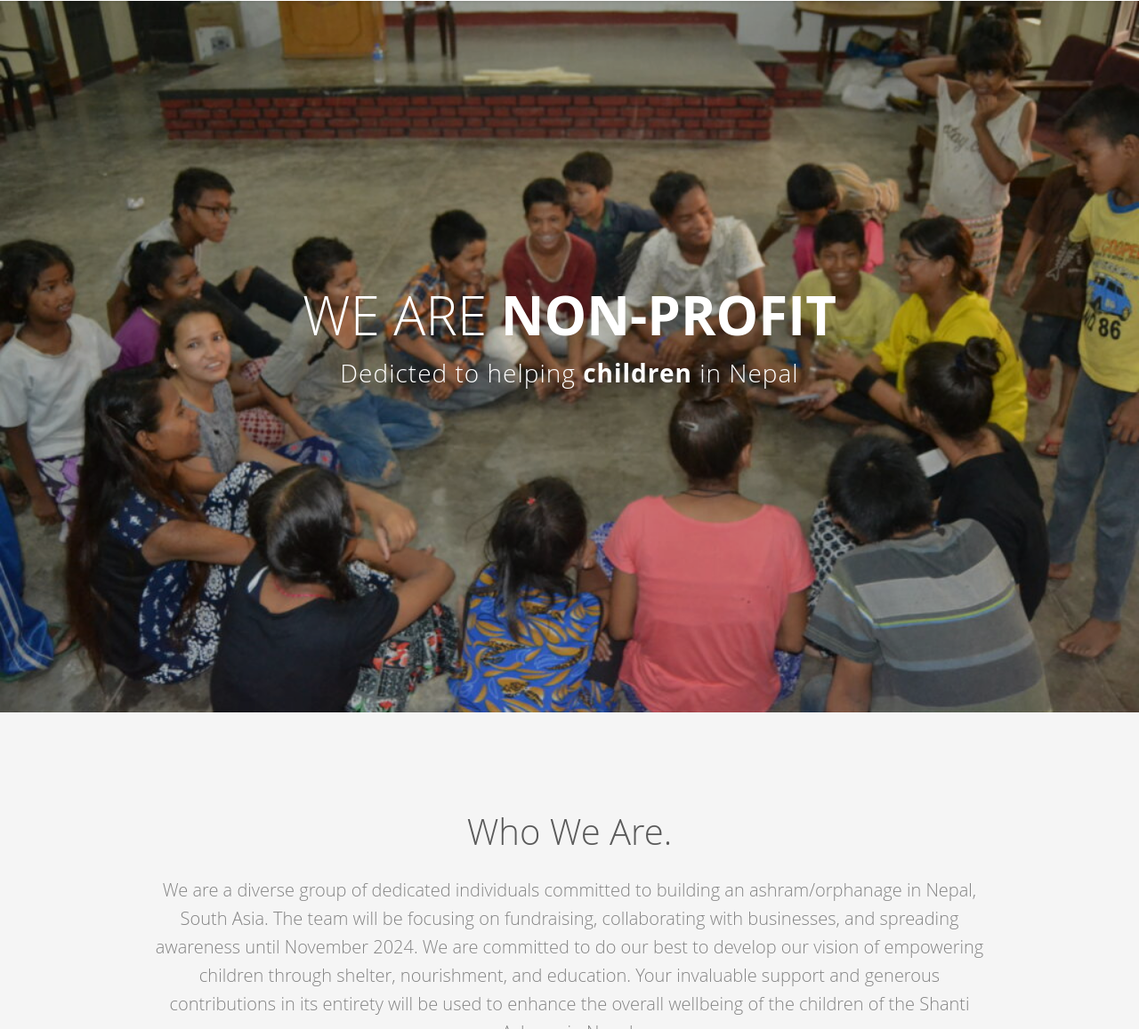
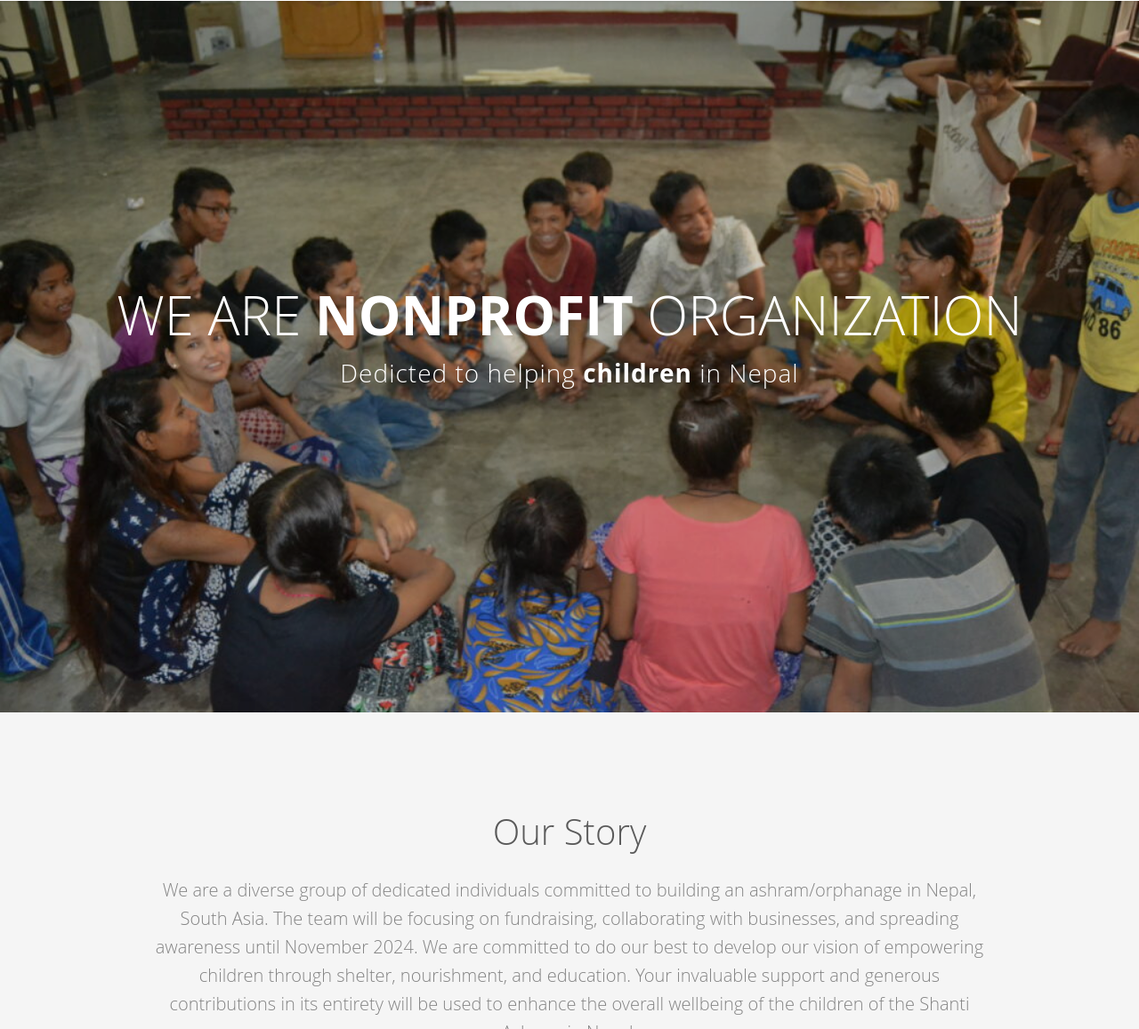
Before and after one commit to ShantiAshram/ShantiAshram, a website: page public/about.html in a window 1280 px wide. Shown: the part 104-1261 px from the top of the page at 89% size. Drawn offline with Linux system fonts and the light colour scheme; files whose address does not match are found by name.

Commit message:
content revision

```diff
--- a/public/about.html
+++ b/public/about.html
@@ -130,7 +130,7 @@
 				<div class="fh5co-overlay"></div>
 				<div class="fh5co-cover text-center" data-stellar-background-ratio="0.5" style="background-image: url(images/about_main_bg_lg.jpg);">
 					<div class="desc animate-box">
-						<h2>We Are <strong>Non-profit</strong></h2>
+						<h2>We Are <strong>nonprofit</strong> organization</h2>
 						<span>Dedicted to helping <strong>children</strong> in Nepal</span>
 						<!-- <span><a class="btn btn-primary btn-lg" id = "contactUsButton">Contact Us</a></span> -->
 					</div>
@@ -143,7 +143,7 @@
 
 					<div class="row">
 						<div class="col-md-10 col-md-offset-1 text-center heading-section">
-							<h3>Who We Are.</h3>
+							<h3>Our Story</h3>
 							<p>We are a diverse group of dedicated individuals committed
 								to building an ashram/orphanage in Nepal, South Asia. The team will be focusing on fundraising, collaborating with businesses, and spreading awareness until November 2024. We are committed to do our best to develop our vision of empowering children through shelter, nourishment, and education. Your invaluable support and generous contributions in its entirety will be used to enhance the overall wellbeing of the children of the Shanti Ashram in Nepal.</p>
 						</div>
```
Also changed, not shown: public/index.html (+2 -2 lines).
